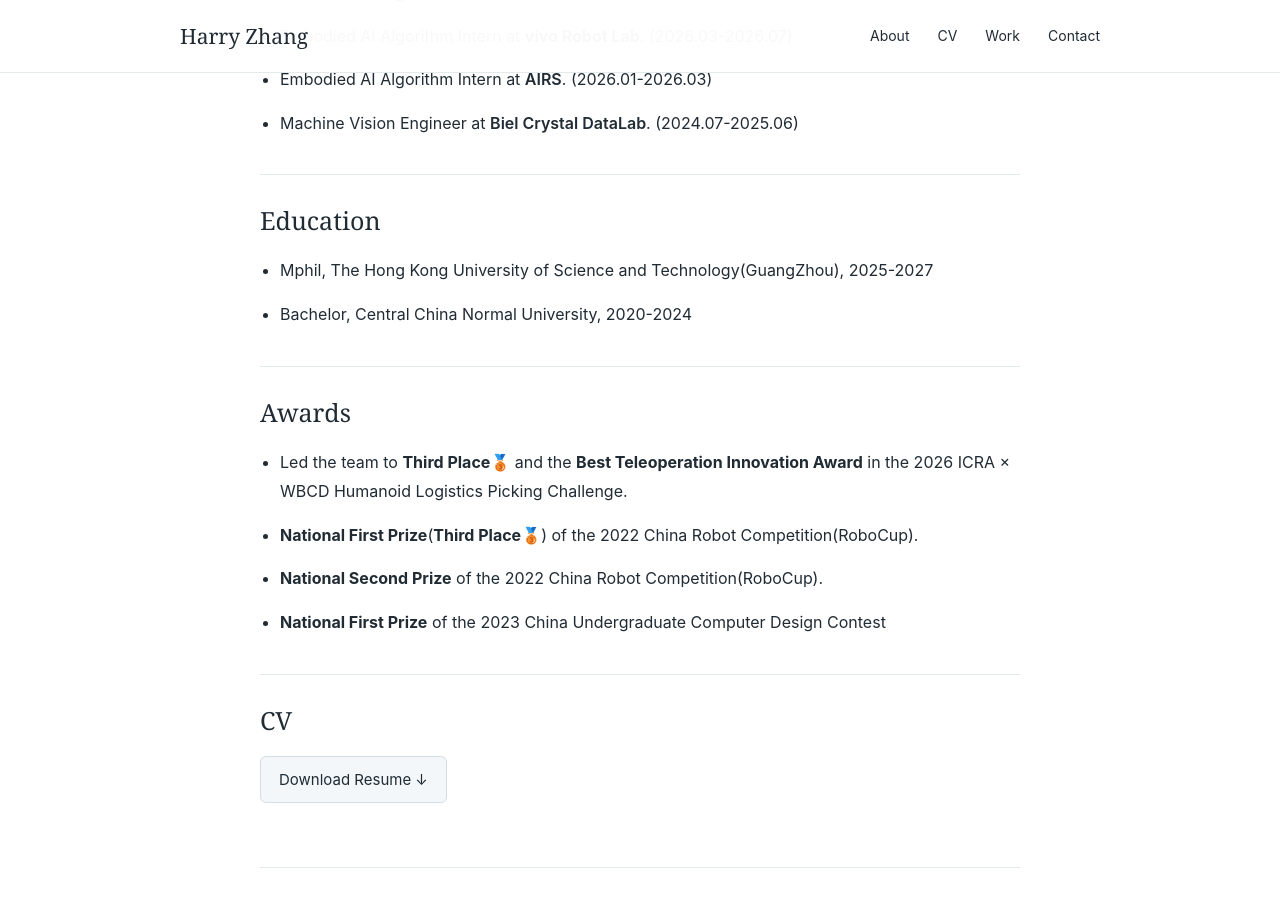
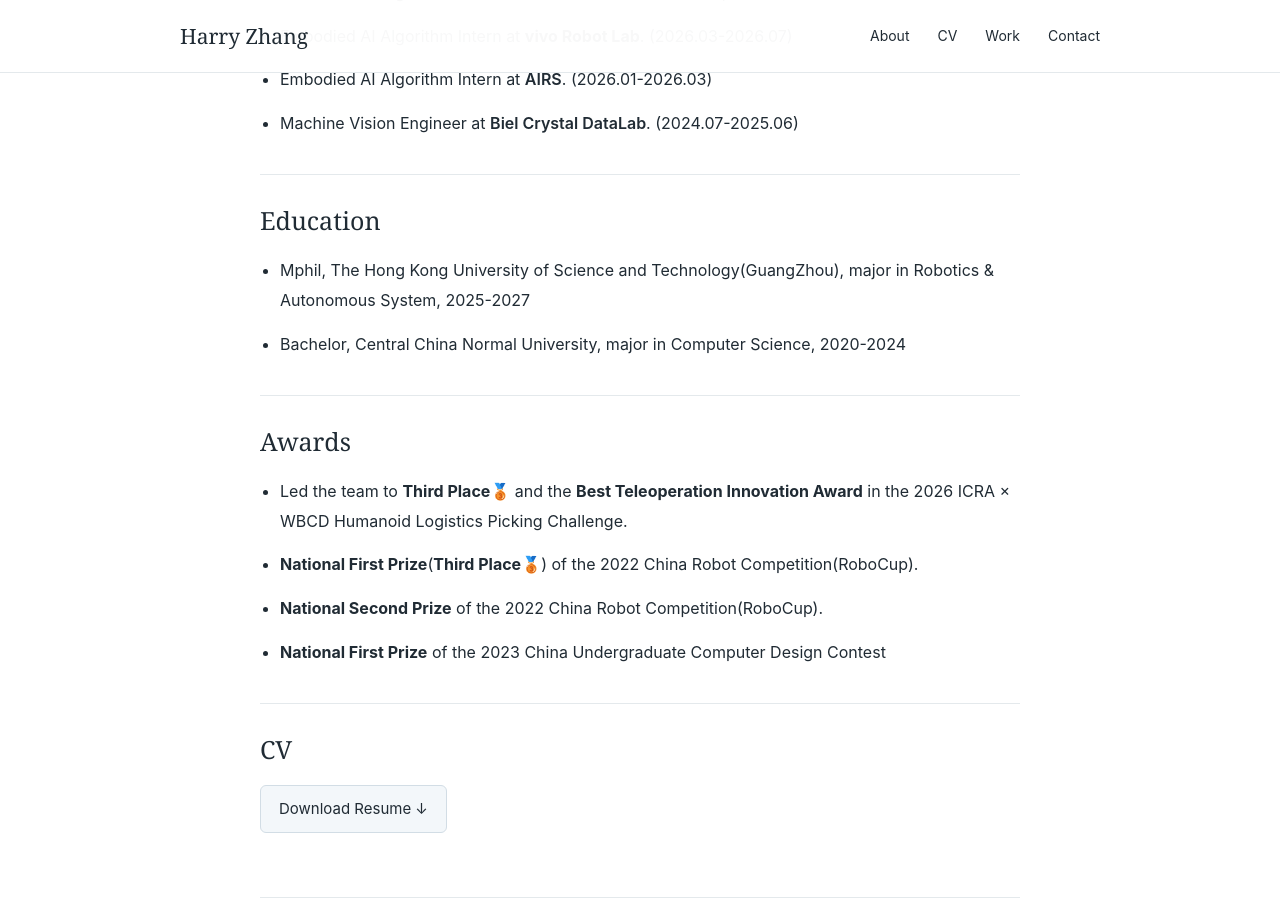
Before and after one commit to Curry-ZHR/Curry-ZHR.github.io, a Jekyll site: the page built from _pages/about.md, in a window 1280 px wide and 900 px high, scrolled down 1425 px. Built offline with Jekyll 4.4.1, drawn with Linux system fonts in a browser that asks for light colours.

Commit message:
Add majors to education entries

```diff
--- a/_data/homepage/educations.yml
+++ b/_data/homepage/educations.yml
@@ -2,7 +2,7 @@
 # Example:
 # - text: "Degree, University, Year-Year"
 #   tag: "Optional Tag"
-- text: "Bachelor, Central China Normal University, 2020-2024"
+- text: "Bachelor, Central China Normal University, major in Computer Science, 2020-2024"
   tag: "211"
-- text: "Mphil, The Hong Kong University of Science and Technology(GuangZhou), 2025-2027"
+- text: "Mphil, The Hong Kong University of Science and Technology(GuangZhou), major in Robotics & Autonomous System, 2025-2027"
   tag: "QS50"
```
